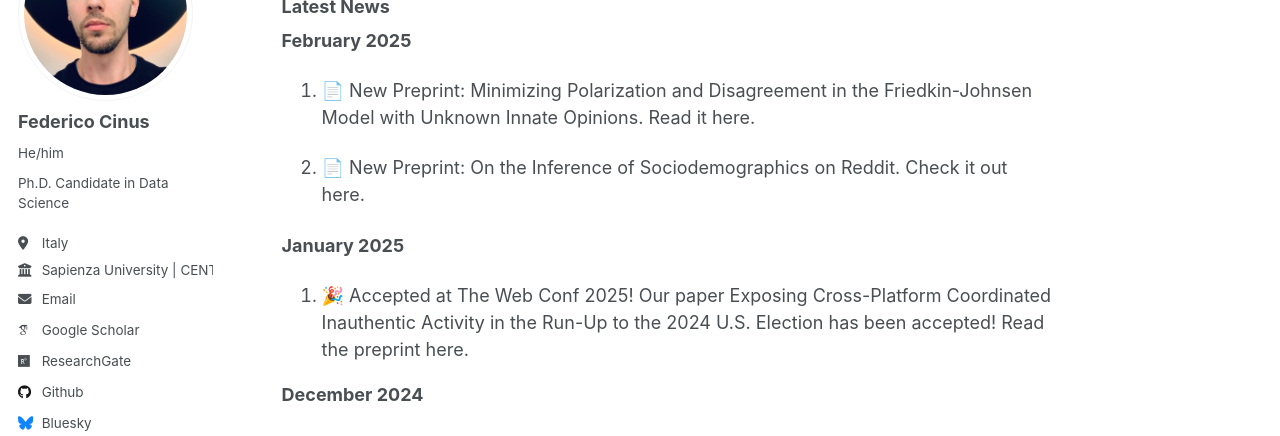
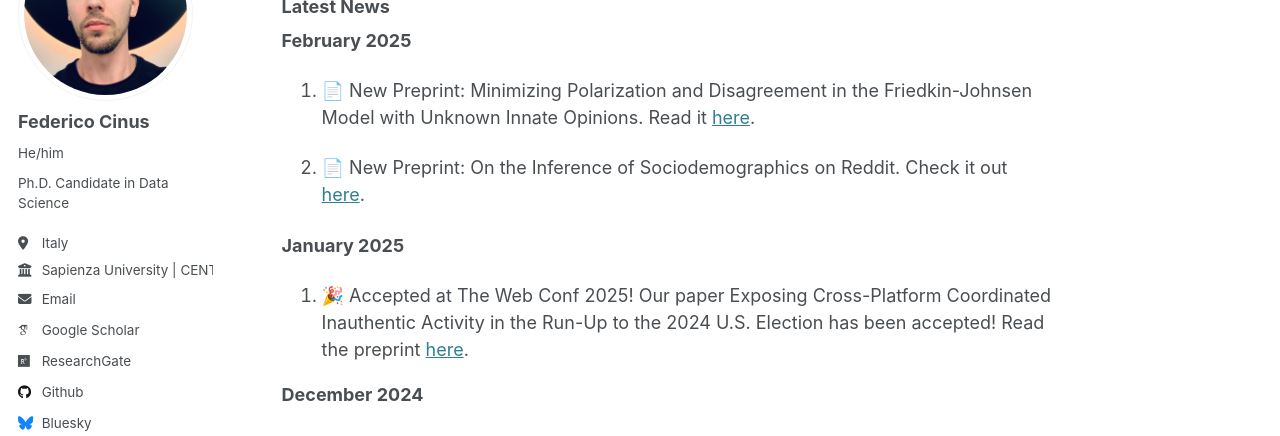
Before and after one commit to FedericoCinus/website, a Jekyll site: the page built from _pages/about.md, in a window 1280 px wide and 900 px high, scrolled down 501 px. Shown: the part 180-616 px from the top of the window. Built offline with Jekyll 4.4.1, drawn with Linux system fonts in a browser that asks for light colours; some web fonts are replaced; part of the change alters nothing that is shown.

```diff
--- a/_pages/about.md
+++ b/_pages/about.md
@@ -24,12 +24,12 @@ Exciting news—I’m set to graduate in May 2025!
 ### Latest News
 
 **February 2025**
-1. 📄 New Preprint: Minimizing Polarization and Disagreement in the Friedkin-Johnsen Model with Unknown Innate Opinions. Read it here.
+1. 📄 New Preprint: Minimizing Polarization and Disagreement in the Friedkin-Johnsen Model with Unknown Innate Opinions. Read it [here](https://arxiv.org/abs/2501.16076).
 
-3. 📄 New Preprint: On the Inference of Sociodemographics on Reddit. Check it out here.
+3. 📄 New Preprint: On the Inference of Sociodemographics on Reddit. Check it out [here](https://arxiv.org/abs/2502.05049).
 
 **January 2025**
-1. 🎉 Accepted at The Web Conf 2025! Our paper Exposing Cross-Platform Coordinated Inauthentic Activity in the Run-Up to the 2024 U.S. Election has been accepted! Read the preprint here.
+1. 🎉 Accepted at The Web Conf 2025! Our paper Exposing Cross-Platform Coordinated Inauthentic Activity in the Run-Up to the 2024 U.S. Election has been accepted! Read the preprint [here](https://arxiv.org/abs/2410.22716).
 
 
 **December 2024**
```
